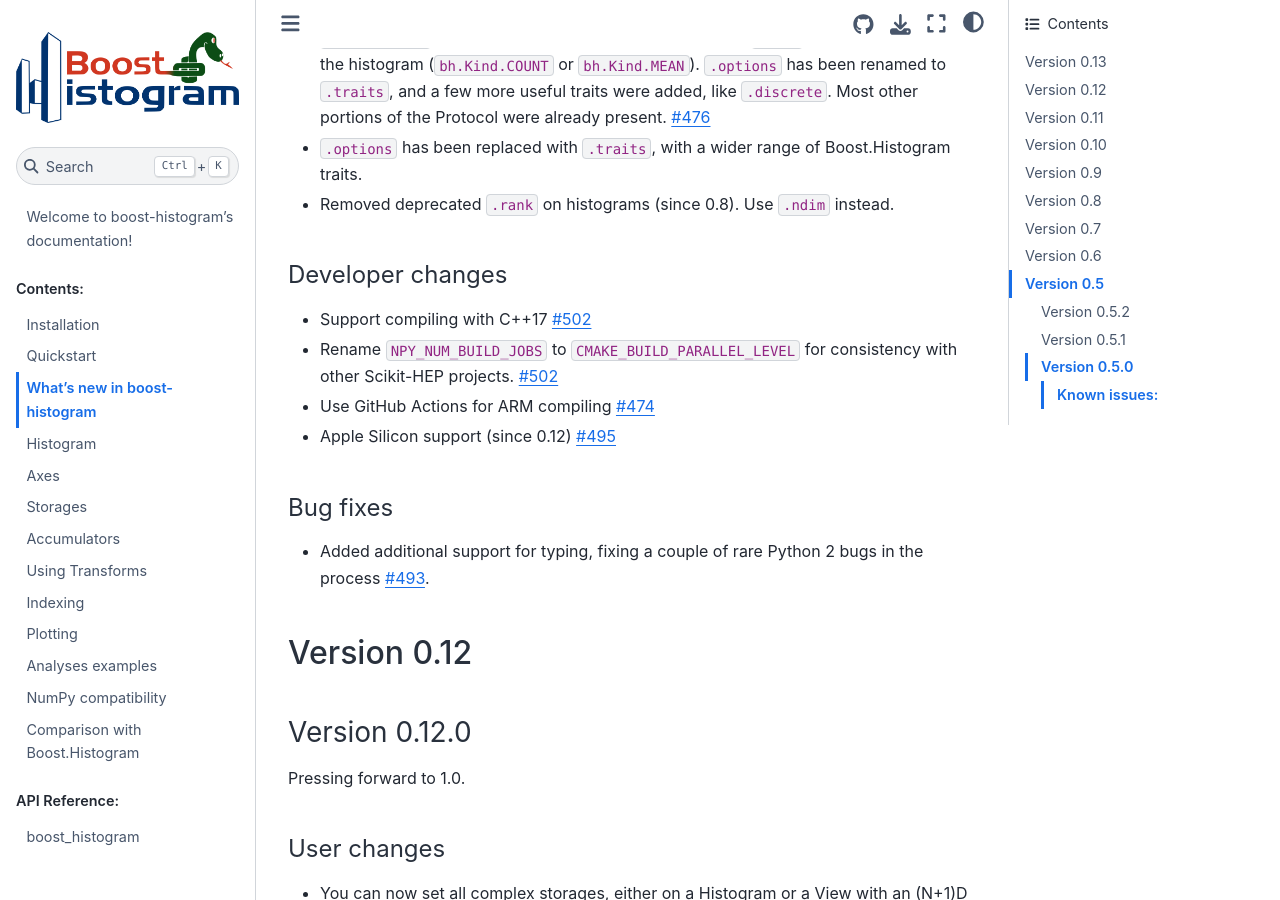
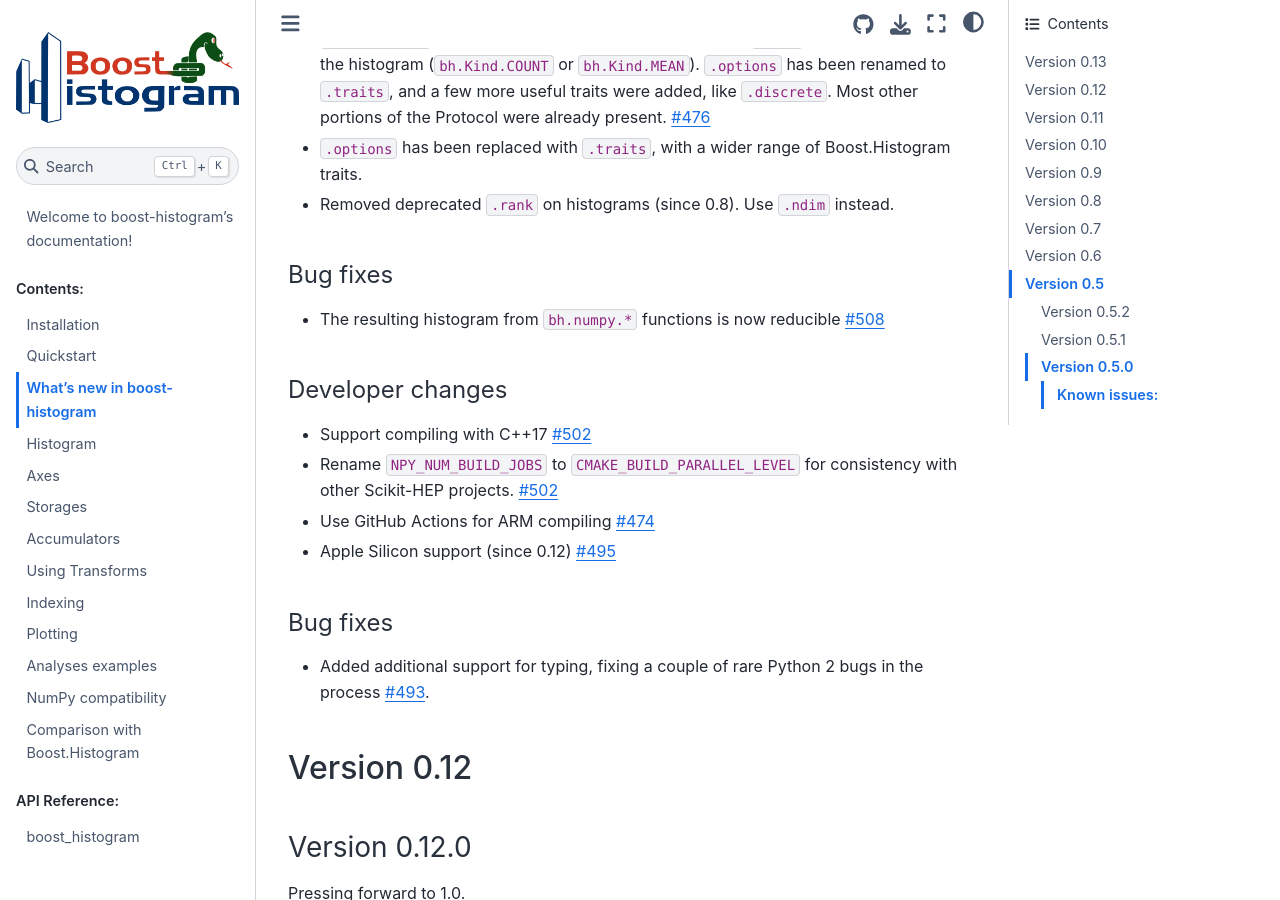
Before and after one commit to scikit-hep/boost-histogram, a Sphinx documentation site: the page built from docs/CHANGELOG.md, in a window 1280 px wide and 900 px high, scrolled down 461 px. Built offline with Sphinx 7.4.7 and the Sphinx Book theme 1.1.4, drawn with Linux system fonts in a browser that asks for light colours; pages that are not in the unit, such as notebooks, are missing from menus.

```diff
--- a/CMakeLists.txt
+++ b/CMakeLists.txt
@@ -4,7 +4,9 @@
 # Version is added later
 
 # Boost histogram requires C++14
-set(CMAKE_CXX_STANDARD 14 CACHE STRING "The C++ standard to compile with, 14+")
+set(CMAKE_CXX_STANDARD
+    14
+    CACHE STRING "The C++ standard to compile with, 14+")
 set(CMAKE_CXX_STANDARD_REQUIRED ON)
 set(CMAKE_CXX_EXTENSIONS OFF)
 
--- a/docs/CHANGELOG.md
+++ b/docs/CHANGELOG.md
@@ -19,6 +19,9 @@
   Boost.Histogram traits.
 * Removed deprecated `.rank` on histograms (since 0.8). Use `.ndim` instead.
 
+#### Bug fixes
+
+* The resulting histogram from `bh.numpy.*` functions is now reducible [#508][]
 
 #### Developer changes
 
@@ -37,6 +40,7 @@
 [#493]: https://github.com/scikit-hep/boost-histogram/pull/493
 [#495]: https://github.com/scikit-hep/boost-histogram/pull/495
 [#502]: https://github.com/scikit-hep/boost-histogram/pull/502
+[#508]: https://github.com/scikit-hep/boost-histogram/pull/508
 
 
 ## Version 0.12
```
Also changed, not shown: 3 other files.
